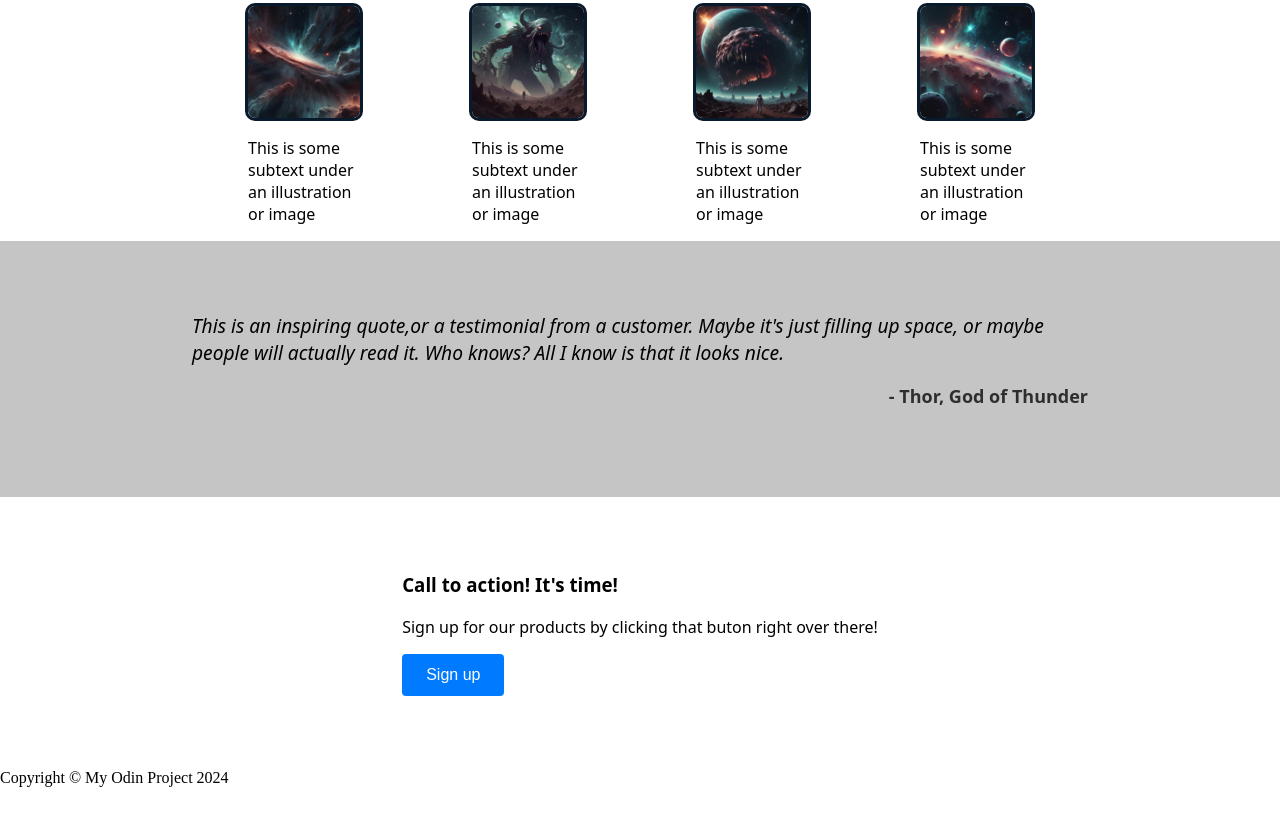
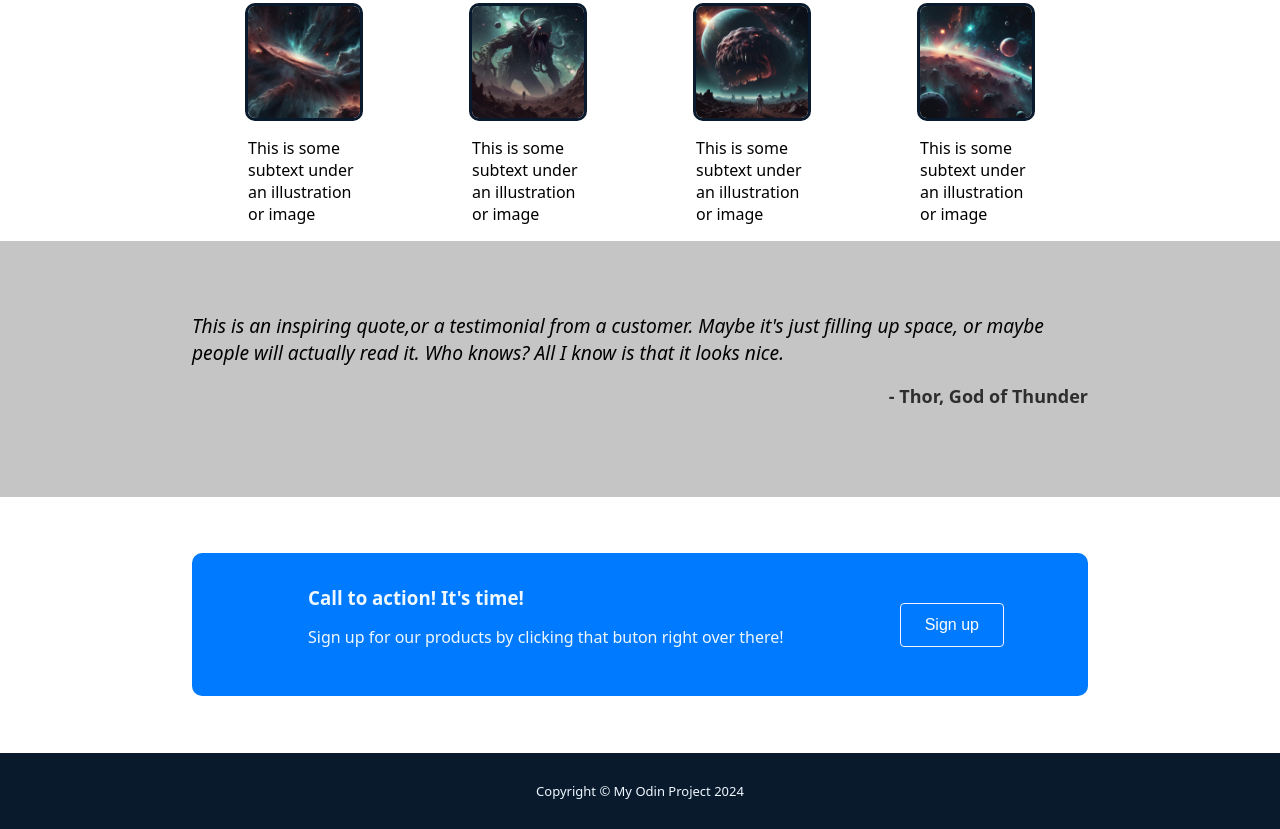
Before and after one commit to Edwinta-dev/odin-project-css-landing-page, a plain HTML site: page index.html in a window 1280 px wide. Shown: the part 585-1414 px from the top of the page. Before the commit the page ends 1388 px from the top, so only its background shows below. Drawn offline with Linux system fonts and the light colour scheme.

Commit message:
Styled fourth segment and footer, added transitions for images,links and buttons

```diff
--- a/style.css
+++ b/style.css
@@ -7,6 +7,18 @@
     justify-content: center;
     border-radius: 10px;
     margin:1vw;
+}
+/* Transitions for hover over list elements */
+.toolbar:hover{
+    transition: transform 0.3s ease;
+    transform: scale(1.3);
+    cursor: pointer;
+}
+/* Transitions for hovering over pictures*/
+img:hover{
+    transition: transform 0.3s ease;
+    transform: scale(1.1);
+    cursor: pointer;
 }
 /* Styling body element*/
 body{
@@ -37,9 +49,11 @@ a:hover {
     border-radius: 4px; /* Rounded corners */
     cursor: pointer; /* Pointer cursor on hover */
     transition: background-color 0.3s ease; /* Smooth background color transition */
+
 }
 .btn:hover {
     background-color: #0056b3; /* Darker shade on hover */
+    transform: scale(1.2);
 }
 
 /* Styling header section */
@@ -125,7 +139,7 @@ h4{
 #third-section{
     background-color: rgb(197, 197, 197);
     font-size:larger;
-    font-weight:lighter;
+    font-weight:light;
     display:flex;
     flex-direction: column;
 }
@@ -135,3 +149,43 @@ h4{
     display:flex;
     align-self:flex-end;
 }
+.fourth-Segment{
+    display:flex;
+    flex-direction:row;
+    background-color:#007bff;
+    color:aliceblue;
+    width: 100%;
+    justify-content:space-evenly;
+    align-items: center;
+    border-radius: 10px;
+}
+.fourth-Segment .text-column{
+    margin: 4vh;
+}
+.fourth-Segment .btn{
+    background-color: #007bff;
+    border:0.1vw solid #f6f1ff;
+    font-size: 16px; /* Adjust font size as needed */
+    color: #ffffff; /* Button text color */
+    border-radius: 4px; /* Rounded corners */
+    cursor: pointer; /* Pointer cursor on hover */
+    transition: background-color 0.3s ease; /* Smooth background*/
+
+}
+.fourth-Segment .btn:hover {
+    background-color: #0056b3; /* Darker shade on hover */
+    transform: scale(1.2);
+}
+h3{
+    margin: 0;
+}
+.footer{
+    display: flex;
+    justify-content: center;
+    align-items:center;
+    font-family: system-ui, -apple-system, BlinkMacSystemFont, 'Segoe UI', Roboto, Oxygen, Ubuntu, Cantarell, 'Open Sans', 'Helvetica Neue', sans-serif;
+    font-size: small;
+    background-color: #091a2d;
+    color:aliceblue;
+    padding:2vh;
+}
```
